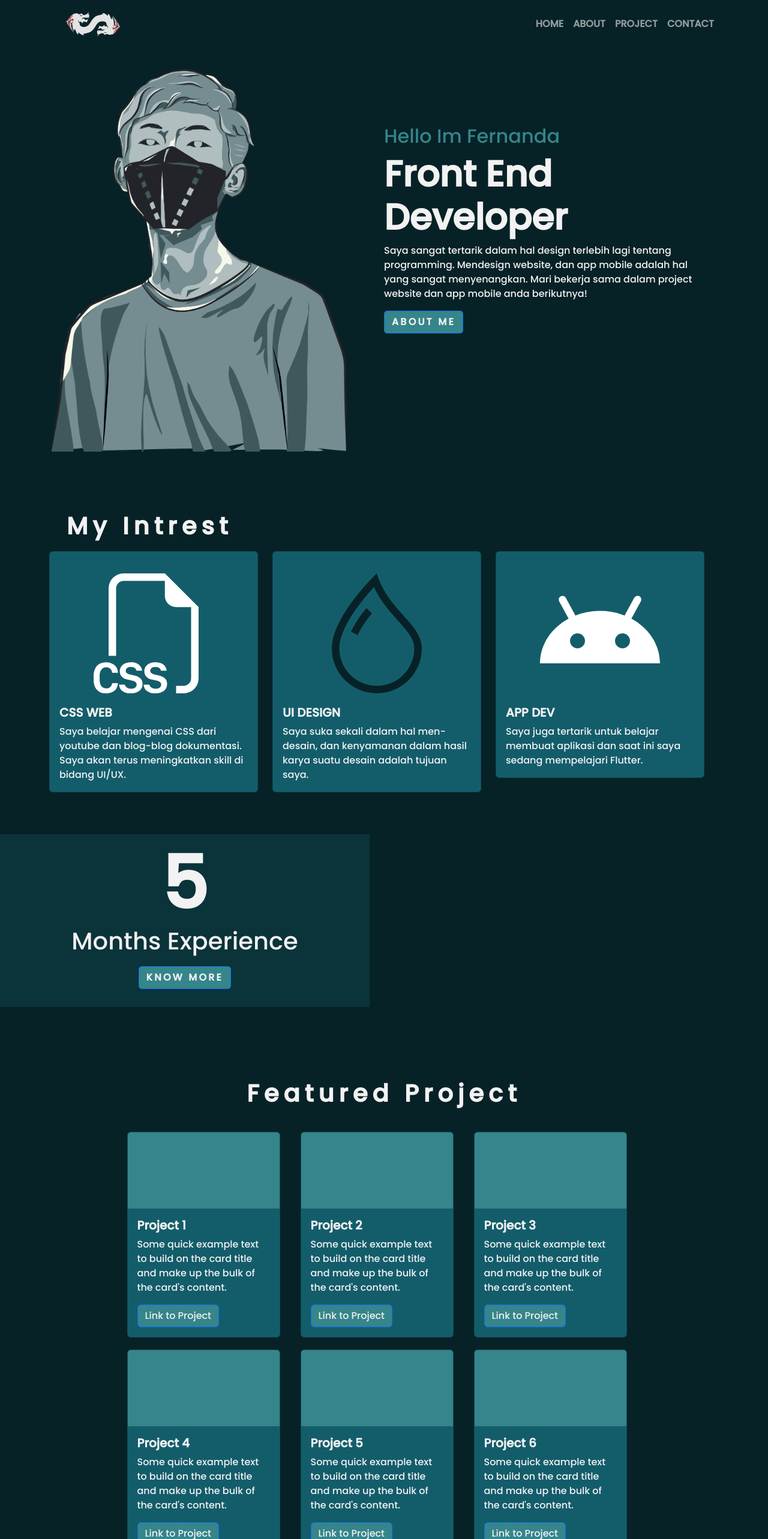
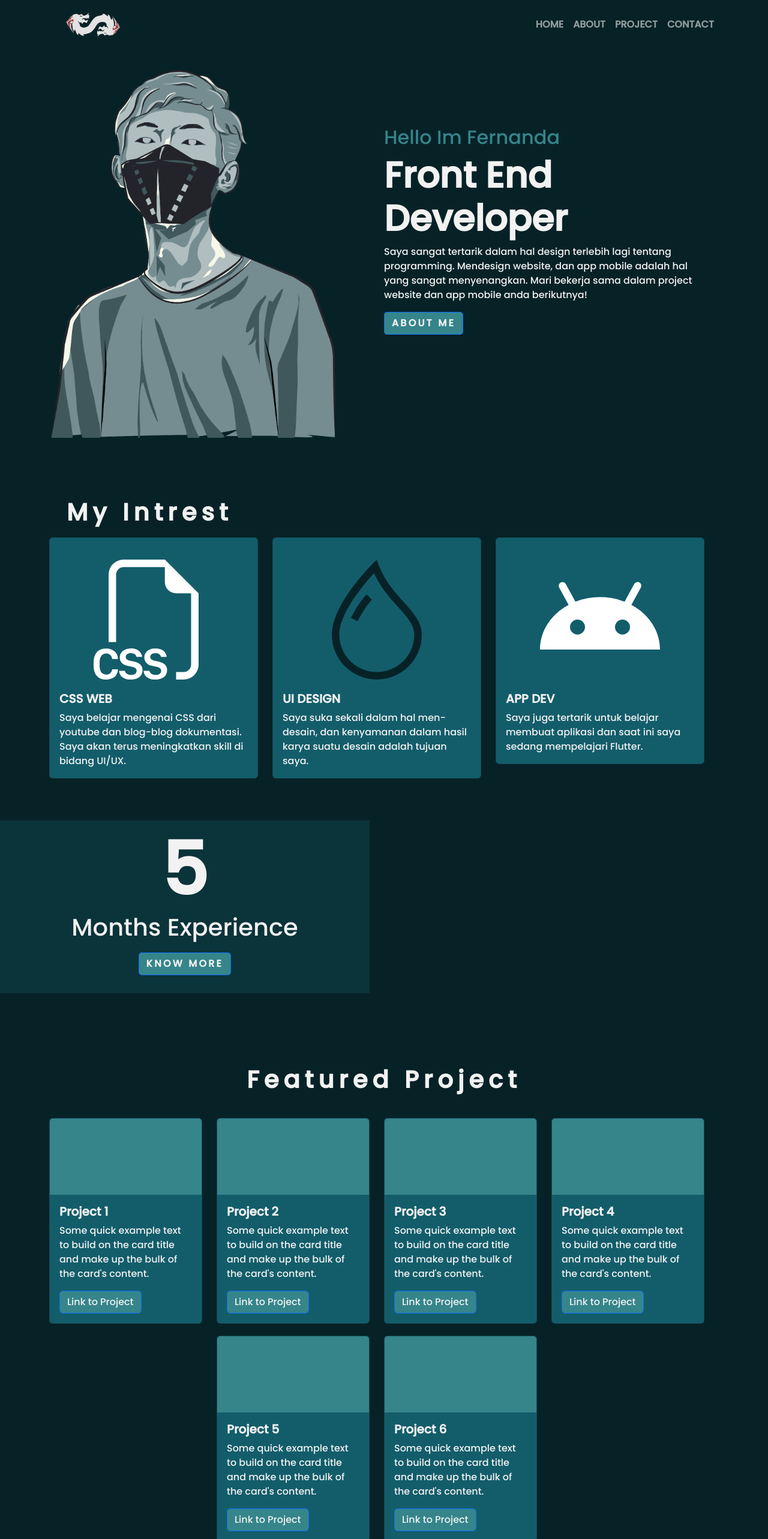
Before and after one commit to Veloxium/profile-web, a React (Create React App) app: page / in a window 1280 px wide. Shown: the top 2566 px of the page at 60% size. Built offline with nearby package versions, Linux system fonts and the light colour scheme.

Commit message:
Deployed website

```diff
--- a/src/components/about/about.css
+++ b/src/components/about/about.css
@@ -1,7 +1,7 @@
 .bg{
     position: absolute;
     height: 100%;
-    width: 60%;
+    width: 100%;
     top: 760px;
 }
 .about{
@@ -30,6 +30,7 @@
 .col{
     padding:auto;
     justify-content: center;
+
 }
 .card-title{
     font-weight: 700;
--- a/src/components/email/email.css
+++ b/src/components/email/email.css
@@ -6,10 +6,15 @@
 .bar{
     background-color: #35858B;
     border-radius: 30px;
-    margin: 0px 100px;
+    max-width: 90%;
+    align-items: center;
+    justify-content: center;
+    display: block;
+    margin: auto;
 }
 .img-email{
-    width: 300px;
+    max-width: 300px;
+    width: 100%;
     display: block;
     margin: auto;
     margin-top: 50px;
--- a/src/components/header/header.css
+++ b/src/components/header/header.css
@@ -1,5 +1,6 @@
 .bg-custom{
     background-color: #072227 !important;
+    width: 100%;
 }
 .menu{
     font-weight: 700;
@@ -7,12 +8,13 @@
     line-height: 24px;
 }
 .nav{
-    width: auto;
-    height: 58px;
+    width: 100%;
+    height: 60px;
     padding-top: 30px;
 }
 .logo{
-    width: 145px;
+    width: 100%;
+    max-width: 145px;
     height: auto;
 }
 .list:hover{
--- a/src/components/home/home.css
+++ b/src/components/home/home.css
@@ -5,9 +5,7 @@
     height: max-content;
 }
 img.me{
-    max-width: 500px;
-    width: max-content;
-    width: auto;
+    width: 90%;
     position: relative;
     align-items: center;
     top: 50px;
--- a/src/components/project/project.css
+++ b/src/components/project/project.css
@@ -19,15 +19,14 @@
 .project-card{
     margin-top: 30px;
 }
-.card-col{
-    margin-left: 5px;
-    margin-right: 5px;
-}
+
 
 .card.featured{
     max-width: 300px;
     align-items: center;
     place-content: center;
+    display: block;
+    justify-content: center;
     margin: auto;
     margin-top: 10px;
     margin-bottom: 10px;
--- a/src/components/sendmail/send.css
+++ b/src/components/sendmail/send.css
@@ -89,7 +89,7 @@
  margin-left: auto;
 }
 .email-teks{
-    margin-left: 70px;
+    margin: auto;
     color: #f2f2f2;
     font-weight: 700;
     align-items: flex-start;
--- a/src/index.css
+++ b/src/index.css
@@ -1,13 +1,4 @@
 body {
   margin: 0;
-  font-family: -apple-system, BlinkMacSystemFont, 'Segoe UI', 'Roboto', 'Oxygen',
-    'Ubuntu', 'Cantarell', 'Fira Sans', 'Droid Sans', 'Helvetica Neue',
-    sans-serif;
-  -webkit-font-smoothing: antialiased;
-  -moz-osx-font-smoothing: grayscale;
+
 }
-
-code {
-  font-family: source-code-pro, Menlo, Monaco, Consolas, 'Courier New',
-    monospace;
-}
```
